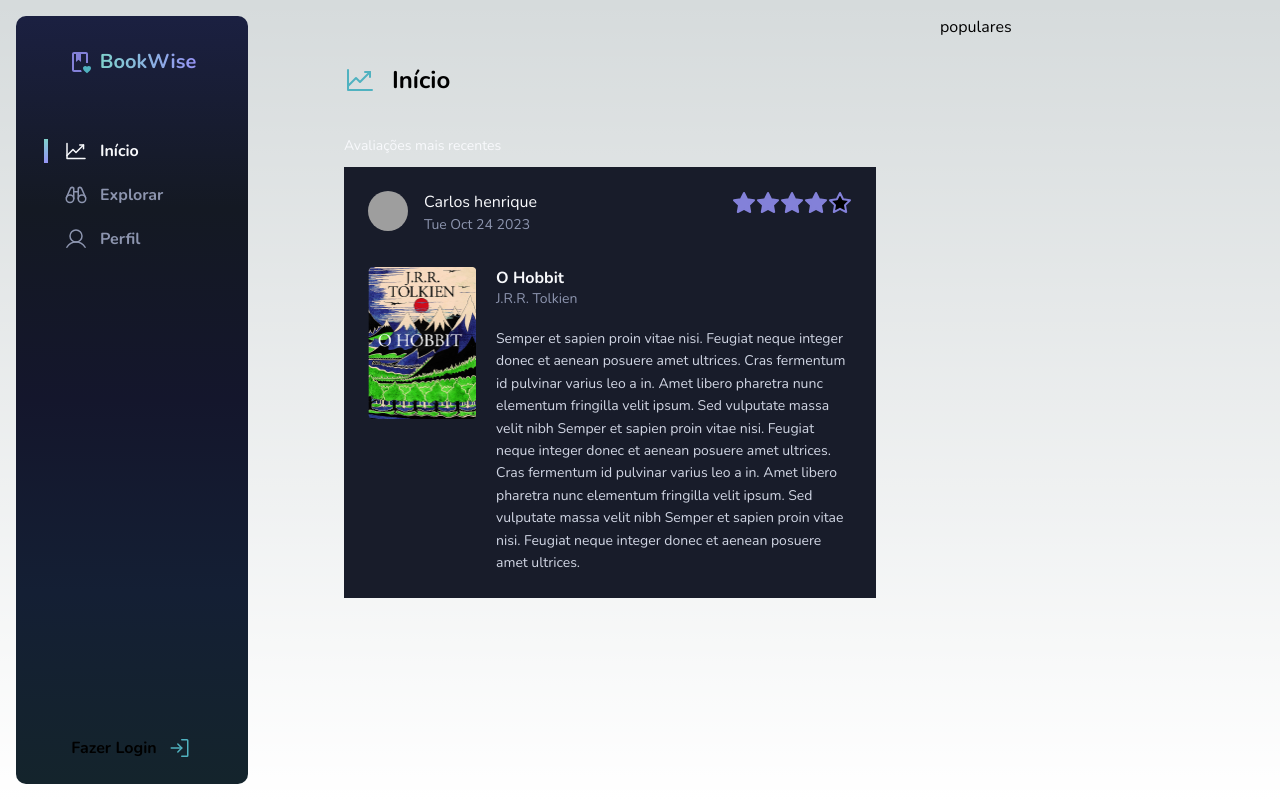
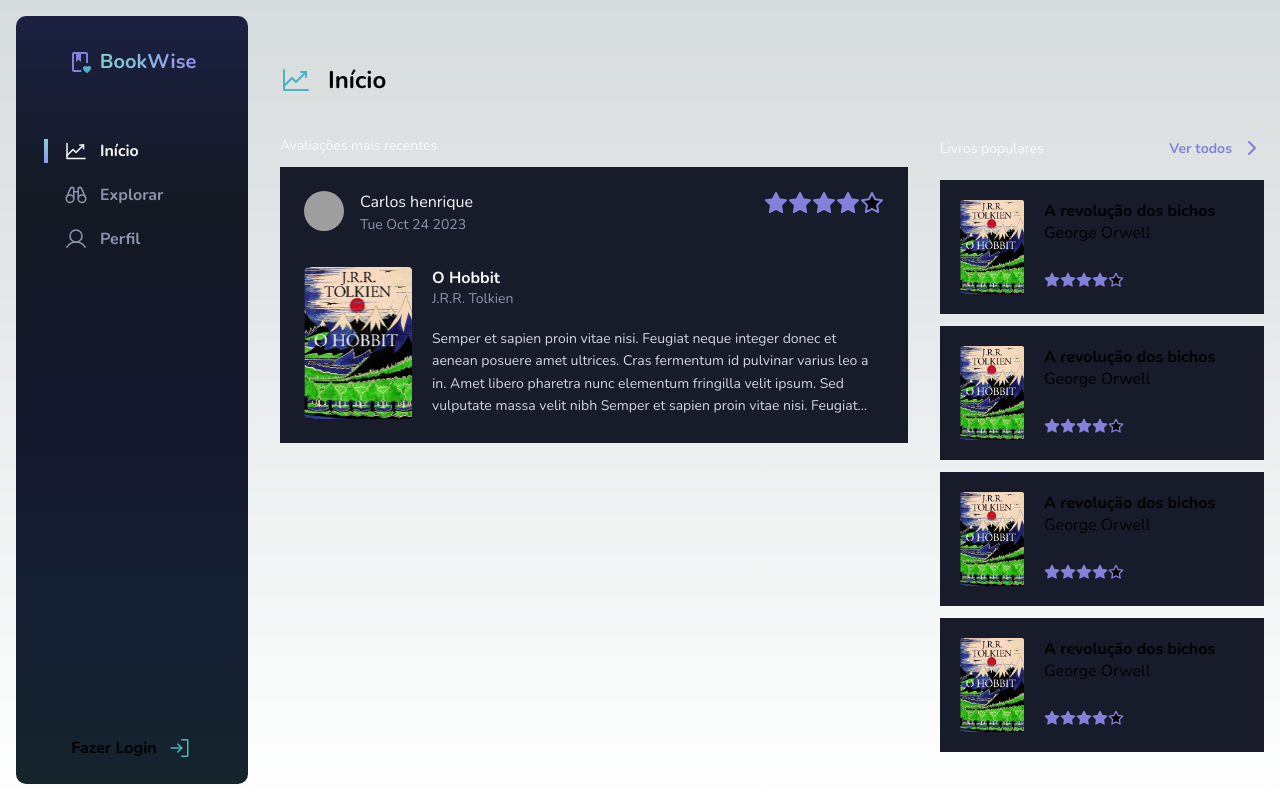
Before and after one commit to carloshkruger/ignite-reactjs-bookwise, a Next.js app: page /home in a window 1280 px wide. Built offline with nearby package versions, Linux system fonts and the light colour scheme; grey boxes are pictures that could not be loaded.

Commit message:
created popular books list on home page

```diff
--- /dev/null
+++ b/src/app/home/BookCard.tsx
@@ -0,0 +1,34 @@
+import { Star } from "lucide-react";
+import Image, { StaticImageData } from "next/image";
+import styles from "./book-card.module.css";
+
+type BookCardProps = {
+  name: string;
+  image: string | StaticImageData;
+  authorName: string;
+  stars: number;
+};
+
+export default function BookCard({
+  name,
+  authorName,
+  image,
+  stars,
+}: BookCardProps) {
+  return (
+    <div className={styles.container}>
+      <Image src={image} alt="" width={64} height={94} />
+      <div>
+        <div className={styles.bookInfo}>
+          <strong>{name}</strong>
+          <span>{authorName}</span>
+        </div>
+        <div className={styles.starsContainer}>
+          {[1, 2, 3, 4, 5].map((item) => (
+            <Star size={16} key={item} fill={item <= stars ? "#8381d9" : ""} />
+          ))}
+        </div>
+      </div>
+    </div>
+  );
+}
--- a/src/app/home/RecentReviewCard.tsx
+++ b/src/app/home/RecentReviewCard.tsx
@@ -1,6 +1,5 @@
 import { Star } from "lucide-react";
-import Hobbit from "../../../public/books/o-hobbit.png";
-import Image from "next/image";
+import Image, { StaticImageData } from "next/image";
 import styles from "./recent-view-card.module.css";
 
 type RecentReviewCardProps = {
@@ -13,6 +12,7 @@ type RecentReviewCardProps = {
       name: string;
       authorName: string;
     };
+    image: string | StaticImageData;
     date: Date;
     stars: number;
     content: string;
@@ -37,7 +37,7 @@ export default function RecentReviewCard({ review }: RecentReviewCardProps) {
         </div>
       </div>
       <div className={styles.recentReviewCardContent}>
-        <Image src={Hobbit} alt="" height={152} width={108} />
+        <Image src={review.image} alt="" height={152} width={108} />
         <div>
           <strong>{review.book.name}</strong>
           <span>{review.book.authorName}</span>
--- /dev/null
+++ b/src/app/home/book-card.module.css
@@ -0,0 +1,31 @@
+.container {
+  padding: 1.25rem;
+  display: flex;
+  gap: 1.25rem;
+  background: var(--color-gray-700);
+  cursor: pointer;
+}
+
+.container > div {
+  display: flex;
+  flex-direction: column;
+  justify-content: space-between;
+}
+
+.container .bookInfo {
+  display: flex;
+  flex-direction: column;
+}
+
+.container strong {
+  font-size: var(--font-size-md);
+  font-weight: var(--font-weight-bold);
+}
+
+.container:hover {
+  background: var(--color-gray-600);
+}
+
+.starsContainer svg {
+  color: var(--color-purple-100);
+}
--- a/src/app/home/home.module.css
+++ b/src/app/home/home.module.css
@@ -1,6 +1,7 @@
 .main {
+  --popularBooksMarginRight: 6.25rem;
   display: grid;
-  grid-template-columns: 232px 1fr 324px;
+  grid-template-columns: 232px 1fr calc(324px + var(--popularBooksMarginRight));
   height: 100%;
   /* max-width: 1440px;
   margin: 0 auto; */
@@ -44,3 +45,51 @@
   gap: 0.75rem;
   margin-top: 0.75rem;
 }
+
+.popularBooksContainer {
+  margin-right: var(--popularBooksMarginRight);
+  margin-top: 7.5rem;
+}
+
+.popularBooksContainer .popularBooksContainerTitle {
+  display: flex;
+  justify-content: space-between;
+  align-items: center;
+}
+
+.popularBooksContainer .popularBooksContainerTitle > strong {
+  color: var(--color-gray-100);
+  font-weight: var(--font-weight-regular);
+  font-size: var(--font-size-sm);
+}
+
+.popularBooksContainer .popularBooksContainerTitle .seeMore {
+  display: flex;
+  align-items: center;
+  color: var(--color-purple-100);
+  font-weight: var(--font-weight-bold);
+  font-size: var(--font-size-sm);
+  gap: 0.5rem;
+}
+
+.popularBooksContainer .popularBooksContainerList {
+  display: flex;
+  flex-direction: column;
+  gap: 0.75rem;
+  margin-top: 1.25rem;
+}
+
+@media screen and (max-width: 1280px) {
+  .popularBooksContainer {
+    margin-right: 0;
+  }
+
+  .content {
+    padding-left: 2rem;
+    padding-right: 2rem;
+  }
+
+  .main {
+    grid-template-columns: 232px 1fr 324px;
+  }
+}
--- a/src/app/home/page.tsx
+++ b/src/app/home/page.tsx
@@ -3,6 +3,11 @@ import styles from "./home.module.css";
 import MenuItems from "./MenuItems";
 import PageTitle from "./PageTitle";
 import RecentReviewCard from "./RecentReviewCard";
+
+import Hobbit from "../../../public/books/o-hobbit.png";
+import BookCard from "./BookCard";
+import Link from "next/link";
+import { ChevronRight } from "lucide-react";
 
 export default function Home() {
   return (
@@ -38,11 +43,50 @@ export default function Home() {
               aenean posuere amet ultrices.`,
               date: new Date(),
               stars: 4,
+              image: Hobbit,
             }}
           />
         </div>
       </div>
-      <div>populares</div>
+      <div className={styles.popularBooksContainer}>
+        <div className={styles.popularBooksContainerTitle}>
+          <strong>Livros populares</strong>
+          <Link href="explore" className={styles.seeMore}>
+            Ver todos
+            <ChevronRight />
+          </Link>
+        </div>
+
+        <div className={styles.popularBooksContainerList}>
+          <BookCard
+            name="A revolução dos bichos"
+            authorName="George Orwell"
+            image={Hobbit}
+            stars={4}
+          />
+
+          <BookCard
+            name="A revolução dos bichos"
+            authorName="George Orwell"
+            image={Hobbit}
+            stars={4}
+          />
+
+          <BookCard
+            name="A revolução dos bichos"
+            authorName="George Orwell"
+            image={Hobbit}
+            stars={4}
+          />
+
+          <BookCard
+            name="A revolução dos bichos"
+            authorName="George Orwell"
+            image={Hobbit}
+            stars={4}
+          />
+        </div>
+      </div>
     </div>
   );
 }
--- a/src/app/home/recent-view-card.module.css
+++ b/src/app/home/recent-view-card.module.css
@@ -68,4 +68,10 @@
   font-size: var(--font-size-sm);
   color: var(--color-gray-300);
   line-height: var(--line-height-base);
+  overflow: hidden;
+  text-overflow: ellipsis;
+  display: -webkit-box;
+  -webkit-line-clamp: 4; /* number of lines to show */
+  line-clamp: 4;
+  -webkit-box-orient: vertical;
 }
```
